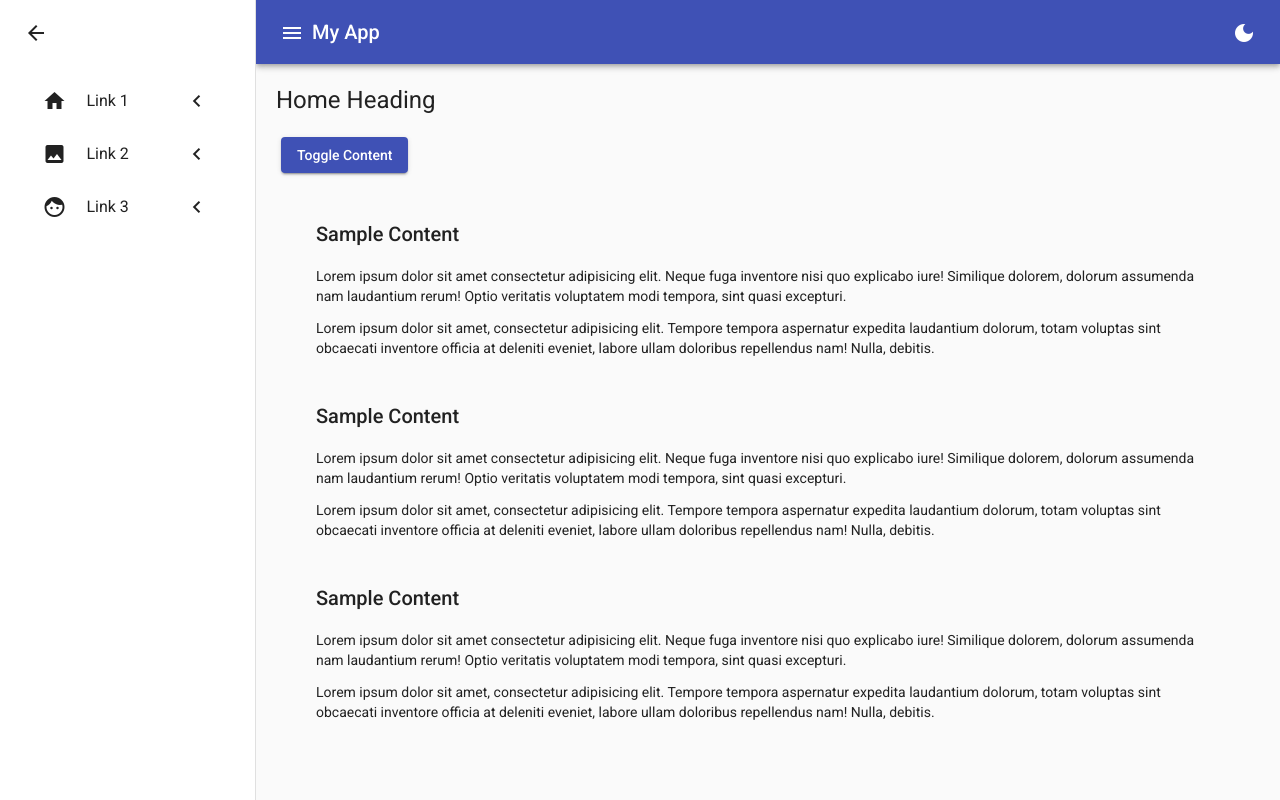
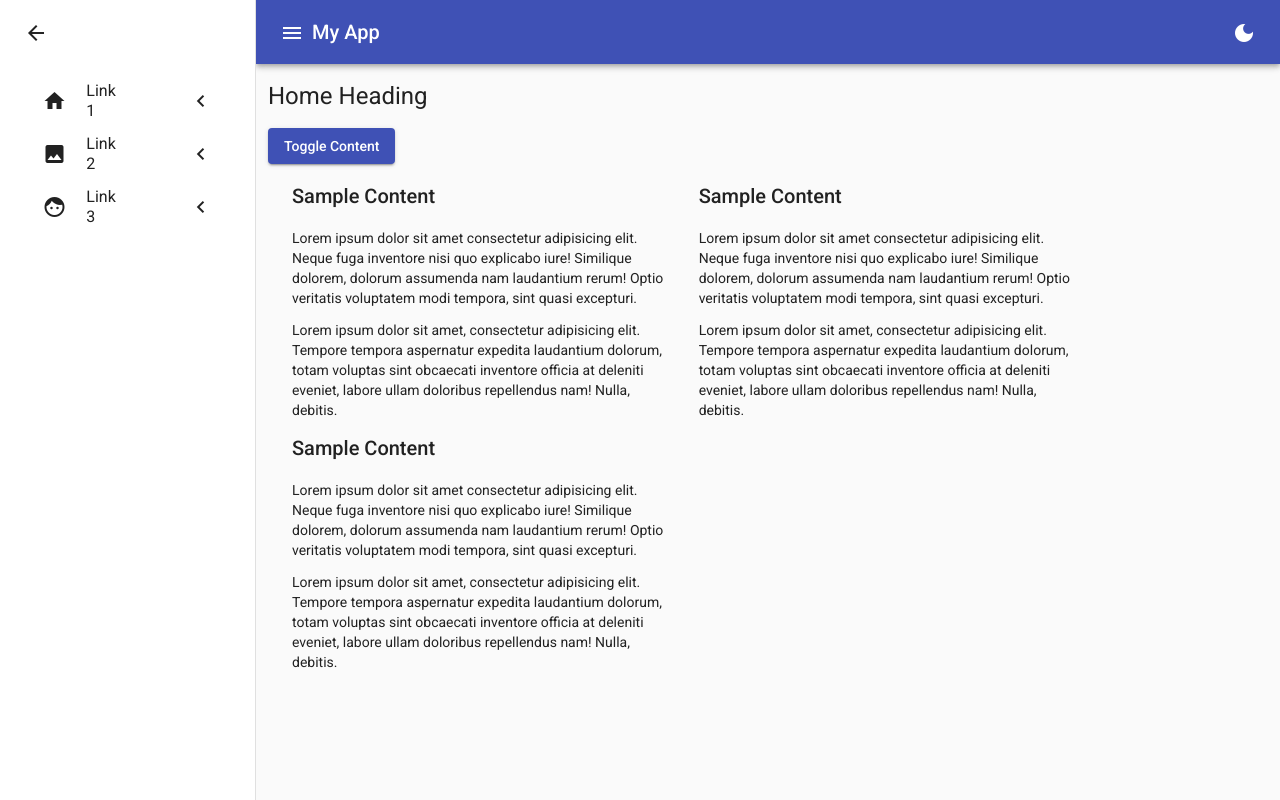
Before and after one commit to lightzane/template-angular, an Angular app: page /#/home in a window 1280 px wide. Built offline with nearby package versions, Linux system fonts and the light colour scheme.

Commit message:
add some bootstrap like utilities, grid, containers

```diff
--- a/package.json
+++ b/package.json
@@ -1,5 +1,5 @@
 {
-    "name": "template-angular",
+    "name": "template-angular-material",
     "version": "0.0.0",
     "scripts": {
         "ng": "ng",
@@ -21,6 +21,7 @@
         "@angular/platform-browser": "~12.1.2",
         "@angular/platform-browser-dynamic": "~12.1.2",
         "@angular/router": "~12.1.2",
+        "bootstrap": "^5.1.3",
         "rxjs": "~6.6.0",
         "tslib": "^2.2.0",
         "zone.js": "~0.11.4"
--- a/src/app/home/card/card.component.html
+++ b/src/app/home/card/card.component.html
@@ -1,11 +1,11 @@
 <div class="container">
-    <h1>Card Heading</h1>
+    <h1 class="mt-3">Card Heading</h1>
     <button mat-raised-button color="warn" (click)="shown = !shown">Toggle Card</button>
 </div>
 
 <!-- Card -->
 <div class="container" *ngIf="shown" @slideIn>
-    <mat-card class="example-card mat-elevation-z4">
+    <mat-card class="example-card mat-elevation-z4 mx-auto mt-3">
         <mat-card-header>
             <div mat-card-avatar class="example-header-image"></div>
             <mat-card-title>IU 아이유</mat-card-title>
--- a/src/app/home/example/example.component.html
+++ b/src/app/home/example/example.component.html
@@ -1,4 +1,4 @@
 <div class="container">
-    <h1>Example Heading</h1>
+    <h1 class="mt-3">Example Heading</h1>
     <button mat-raised-button color="accent" (click)="showDialog()">Show Dialog</button>
 </div>
--- a/src/app/home/home-content/home-content.component.html
+++ b/src/app/home/home-content/home-content.component.html
@@ -1,14 +1,16 @@
-<div class="container">
-    <h1>Home Heading</h1>
+<div class="container-fluid">
+    <h1 class="mt-3">Home Heading</h1>
     <button mat-raised-button color="primary" (click)="toggle()">Toggle Content</button>
 
-    <div class="container" [@listAnim]="items.length">
+    <div class="container mt-3" [@listAnim]="items.length">
         <!-- trigger "@listAnim" is activated everytime it is set to true -->
-        <div *ngFor="let item of items">
-            <div class="container">
-                <h2>Sample Content</h2>
-                <p>Lorem ipsum dolor sit amet consectetur adipisicing elit. Neque fuga inventore nisi quo explicabo iure! Similique dolorem, dolorum assumenda nam laudantium rerum! Optio veritatis voluptatem modi tempora, sint quasi excepturi.</p>
-                <p>Lorem ipsum dolor sit amet, consectetur adipisicing elit. Tempore tempora aspernatur expedita laudantium dolorum, totam voluptas sint obcaecati inventore officia at deleniti eveniet, labore ullam doloribus repellendus nam! Nulla, debitis.</p>
+        <div class="container" *ngIf="items">
+            <div class="row">
+                <div class="col-md-5" *ngFor="let item of items">
+                    <h2>Sample Content</h2>
+                    <p>Lorem ipsum dolor sit amet consectetur adipisicing elit. Neque fuga inventore nisi quo explicabo iure! Similique dolorem, dolorum assumenda nam laudantium rerum! Optio veritatis voluptatem modi tempora, sint quasi excepturi.</p>
+                    <p>Lorem ipsum dolor sit amet, consectetur adipisicing elit. Tempore tempora aspernatur expedita laudantium dolorum, totam voluptas sint obcaecati inventore officia at deleniti eveniet, labore ullam doloribus repellendus nam! Nulla, debitis.</p>
+                </div>
             </div>
         </div>
     </div>
--- a/src/app/home/home.component.html
+++ b/src/app/home/home.component.html
@@ -1,4 +1,4 @@
-<mat-sidenav-container class="home mat-app-background" [ngClass]="{ 'dark-theme': isDark }">
+<mat-sidenav-container class="mat-app-background" [ngClass]="{ 'dark-theme': isDark }">
     <!-- Sidenav -->
     <mat-sidenav #sidenav [opened]="(isHandset$ | async) === false" [mode]="(isHandset$ | async) ? 'over' : 'side'">
         <!--  -->
@@ -30,17 +30,18 @@
                     <a mat-list-item (click)="accordion1.toggle()">
                         <mat-icon>home</mat-icon>
                         <span>Link 1</span>
-                        <mat-icon class="chevron">
+                        <span class="spacer"></span>
+                        <mat-icon>
                             {{ accordion1.expanded ? "keyboard_arrow_down" : "keyboard_arrow_left" }}
                         </mat-icon>
                     </a>
                     <!-- Accordion Content -->
                     <div [style.display]="accordion1.expanded ? '' : 'none'">
                         <a mat-list-item routerLink="/home" routerLinkActive="active" [routerLinkActiveOptions]="{ exact: true }" (click)="toggleSidenav(sidenav)">
-                            <span class="m-50">Home</span>
+                            <span>Home</span>
                         </a>
                         <a mat-list-item routerLink="card" routerLinkActive="active" (click)="toggleSidenav(sidenav)">
-                            <span class="m-50">Card</span>
+                            <span>Card</span>
                         </a>
                     </div>
                 </cdk-accordion-item>
@@ -50,14 +51,15 @@
                     <a mat-list-item (click)="accordion2.toggle()">
                         <mat-icon>image</mat-icon>
                         <span>Link 2</span>
-                        <mat-icon class="chevron">
+                        <span class="spacer"></span>
+                        <mat-icon>
                             {{ accordion2.expanded ? "keyboard_arrow_down" : "keyboard_arrow_left" }}
                         </mat-icon>
                     </a>
                     <!-- Accordion Content -->
                     <div [style.display]="accordion2.expanded ? '' : 'none'">
                         <a mat-list-item routerLink="example" routerLinkActive="active" (click)="toggleSidenav(sidenav)">
-                            <span class="m-50">Example</span>
+                            <span>Example</span>
                         </a>
                     </div>
                 </cdk-accordion-item>
@@ -67,20 +69,21 @@
                     <a mat-list-item (click)="accordion3.toggle()">
                         <mat-icon>face</mat-icon>
                         <span>Link 3</span>
-                        <mat-icon class="chevron">
-                            {{ accordion2.expanded ? "keyboard_arrow_down" : "keyboard_arrow_left" }}
+                        <span class="spacer"></span>
+                        <mat-icon>
+                            {{ accordion3.expanded ? "keyboard_arrow_down" : "keyboard_arrow_left" }}
                         </mat-icon>
                     </a>
                     <!-- Accordion Content -->
                     <div [style.display]="accordion3.expanded ? '' : 'none'">
                         <a mat-list-item>
-                            <span class="m-50">Item 1</span>
+                            <span>Item 1</span>
                         </a>
                         <a mat-list-item>
-                            <span class="m-50">Item 2</span>
+                            <span>Item 2</span>
                         </a>
                         <a mat-list-item>
-                            <span class="m-50">Item 3</span>
+                            <span>Item 3</span>
                         </a>
                     </div>
                 </cdk-accordion-item>
--- a/src/app/home/home.component.scss
+++ b/src/app/home/home.component.scss
@@ -1,7 +1,3 @@
-.home {
-    height: 100%;
-}
-
 .home-toolbar {
     top: 0;
     position: sticky;
@@ -28,25 +24,8 @@
 }
 
 .mat-list-item.active {
-    background-color: var(--color-accent) !important;
-    color: var(--color-accent-contrast) !important;
-}
-
-.m-50 {
-    margin-left: 50px !important;
-}
-
-.chevron {
-    position: absolute;
-    right: 20px;
-}
-
-.spacer {
-    flex: 1;
-}
-
-p {
-    white-space: pre-wrap; // in HTML, display "new lines (\n)" from textarea input
+    background-color: var(--mat-accent) !important;
+    color: var(--mat-accent-contrast) !important;
 }
 
 // @media screen and (max-width: 400px) {
@@ -54,21 +33,3 @@ p {
 //         width: 100%;
 //     }
 // }
-
-.container {
-    margin: 10px;
-    padding: 10px;
-
-    button {
-        margin: 5px;
-    }
-}
-
-@media screen and (max-width: 400px) {
-    p {
-        font-size: 16px !important;
-    }
-    .container {
-        margin: 0;
-    }
-}
--- a/src/styles.scss
+++ b/src/styles.scss
@@ -11,50 +11,50 @@
 // Define the palettes for your theme using the Material Design palettes available in palette.scss
 // (imported above). For each palette, you can optionally specify a default, lighter, and darker
 // hue. Available color palettes: https://material.io/design/color/
-$template-angular-primary: mat.define-palette(mat.$indigo-palette);
-$template-angular-accent: mat.define-palette(mat.$pink-palette, A200, A100, A400);
+$mat-primary: mat.define-palette(mat.$indigo-palette);
+$mat-accent: mat.define-palette(mat.$pink-palette, A200, A100, A400);
 
 // Primary Color for Dark Theme
-$template-angular-primary-dark: mat.define-palette(mat.$blue-palette);
+$mat-primary-dark: mat.define-palette(mat.$teal-palette);
 
 // The warn palette is optional (defaults to red).
-$template-angular-warn: mat.define-palette(mat.$red-palette);
+$mat-warn: mat.define-palette(mat.$red-palette);
 
 // Create the theme object. A theme consists of configurations for individual
 // theming systems such as "color" or "typography".
-$template-angular-theme: mat.define-light-theme(
+$mat-theme: mat.define-light-theme(
     (
         color: (
-            primary: $template-angular-primary,
-            accent: $template-angular-accent,
-            warn: $template-angular-warn,
+            primary: $mat-primary,
+            accent: $mat-accent,
+            warn: $mat-warn,
         ),
     )
 );
 
 // For Dark Theme
-$template-angular-theme-dark: mat.define-dark-theme(
+$mat-theme-dark: mat.define-dark-theme(
     (
         color: (
-            primary: $template-angular-primary-dark,
-            accent: $template-angular-accent,
-            warn: $template-angular-warn,
+            primary: $mat-primary-dark,
+            accent: $mat-accent,
+            warn: $mat-warn,
         ),
     )
 );
 
 :root {
-    --color-primary: #{mat.get-color-from-palette($template-angular-primary)};
-    --color-accent: #{mat.get-color-from-palette($template-angular-accent, A200)};
-    --color-accent-contrast: #{mat.get-color-from-palette($template-angular-accent, A200-contrast)};
+    --mat-primary: #{mat.get-color-from-palette($mat-primary)};
+    --mat-accent: #{mat.get-color-from-palette($mat-accent, A200)};
+    --mat-accent-contrast: #{mat.get-color-from-palette($mat-accent, A200-contrast)};
 
     .dark-theme {
         // to prevent The same density styles are generated multiple times
         // use "all-components-colors" instead
         // This mixin only generates the color styles now.
-        @include mat.all-component-colors($template-angular-theme-dark);
+        @include mat.all-component-colors($mat-theme-dark);
 
-        --color-primary: #{mat.get-color-from-palette($template-angular-primary-dark)};
+        --mat-primary: #{mat.get-color-from-palette($mat-primary-dark)};
     }
 }
 
@@ -63,10 +63,35 @@ $template-angular-theme-dark: mat.define-dark-theme(
 // Include theme styles for core and each component used in your app.
 // Alternatively, you can import and @include the theme mixins for each component
 // that you are using.
-@include mat.all-component-themes($template-angular-theme);
+@include mat.all-component-themes($mat-theme);
 
 /* You can add global styles to this file, and also import other style files */
 
+// Bootstrap
+// TODO npm i bootstrap@5
+// ! Important not to name @angular/material variables with the same variable name that bootstrap uses
+// Option B: Include parts of Bootstrap
+
+// 1. Include functions first (so you can manipulate colors, SVGs, calc, etc)
+@import "~bootstrap/scss/functions";
+
+// 2. Include any default variable overrides here
+
+// 3. Include remainder of required Bootstrap stylesheets
+@import "~bootstrap/scss/variables";
+@import "~bootstrap/scss/mixins";
+////@import "~bootstrap/scss/root"; // generate :root color palettes and fonts
+
+// 4. Include any optional Bootstrap CSS as needed
+@import "~bootstrap/scss/reboot";
+@import "~bootstrap/scss/utilities"; // utility classes for showing, hiding, aligning, and spacing content
+@import "~bootstrap/scss/containers";
+@import "~bootstrap/scss/grid"; // column and rows (e.g. .col-md-4)
+
+// 5. Include utilities API last to generate classes based on the Sass map in `_utilities.scss`
+@import "../node_modules/bootstrap/scss/utilities/api";
+
+// Generated by "ng add @angular/material"
 html,
 body {
     height: 100%;
@@ -78,9 +103,25 @@ body {
 
 // To prevent zoom in on mobile devices when user inputs
 @media screen and (max-width: 767px) {
+    // Make sure to also apply this on any "contentEditable=true"
     input,
     select,
     textarea {
         font-size: 16px !important;
     }
 }
+
+// My Resets
+p {
+    white-space: pre-wrap; // in HTML, display "new lines (\n)" from textarea input
+}
+
+.spacer {
+    flex: 1;
+}
+
+@media screen and (max-width: 400px) {
+    p {
+        font-size: 16px !important;
+    }
+}
```
Also changed, not shown: angular.json (+5 -5 lines), src/app/home/card/card.component.scss (+6 -6 lines), 11 other files (tests, documents, lock files or other folders).
